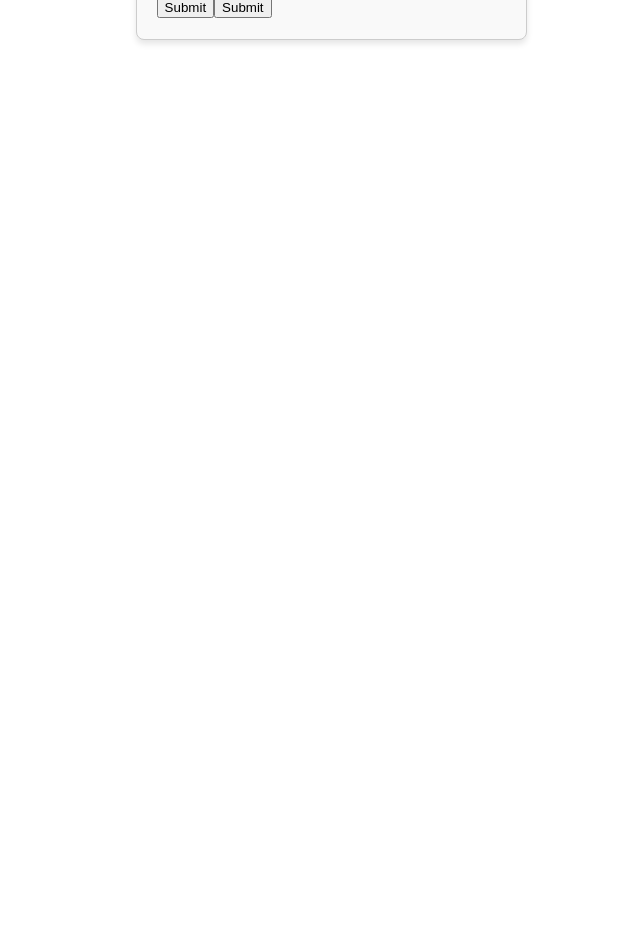
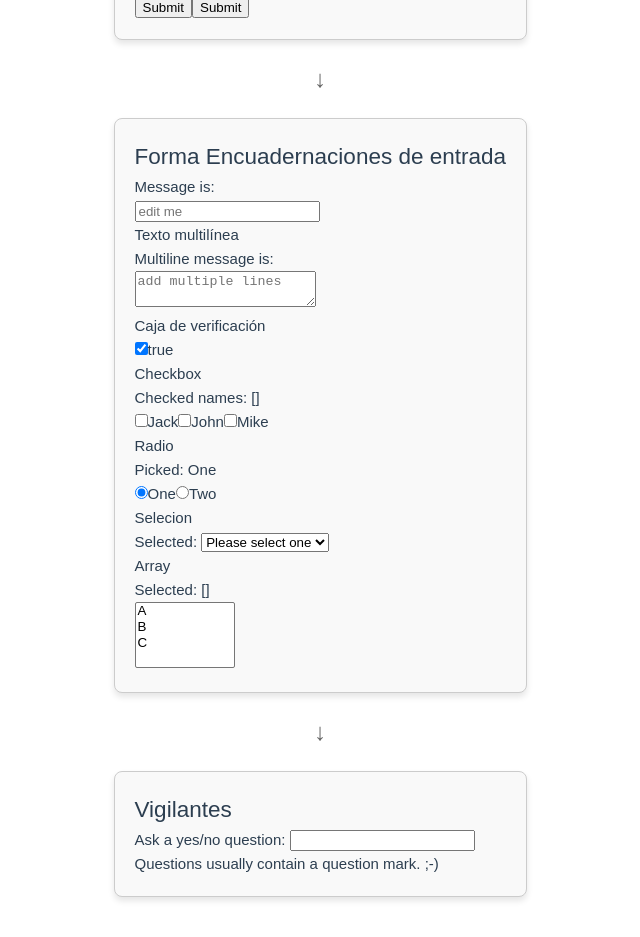
Before and after one commit to Kallavant/vue-project, a Vue app: page / in a window 1280 px wide. Shown: the part 1360-2297 px from the top of the page, without its empty margins (93-733 px from the left). Before the commit the page ends 1440 px from the top, so only its background shows below. Built offline with nearby package versions, Linux system fonts and the light colour scheme.

Commit message:
Nuevos temas

```diff
--- a/src/App.vue
+++ b/src/App.vue
@@ -1,6 +1,6 @@
 <script setup>
 //Parte de reactividad del curso
-import { ref, reactive, computed } from "vue";
+import { ref, reactive, computed, watch } from "vue";
 
 const count = ref(0);
 
@@ -27,47 +27,77 @@ const awesome = ref(true);
 
 //********************************************************************************
 // Lista de la lista
-const parentMessage = ref('Parent')
-const items = ref([{ message: 'Foo' }, { message: 'Bar' }])
+const parentMessage = ref("Parent");
+const items = ref([{ message: "Foo" }, { message: "Bar" }]);
 
 const myObject = reactive({
-  title: 'How to do lists in Vue',
-  author: 'Jane Doe',
-  publishedAt: '2016-04-10'
-})
+  title: "How to do lists in Vue",
+  author: "Jane Doe",
+  publishedAt: "2016-04-10",
+});
 
 const sets = ref([
   [1, 2, 3, 4, 5],
-  [6, 7, 8, 9, 10]
-])
+  [6, 7, 8, 9, 10],
+]);
 
 function even(numbers) {
-  return numbers.filter((number) => number % 2 === 0)
+  return numbers.filter((number) => number % 2 === 0);
 }
 //********************************************************************************
 // Evento
-const counter = ref(0)
-const name = ref('Vue.js')
+const counter = ref(0);
+const name = ref("Vue.js");
 
 function greet(event) {
-  alert(`Hello ${name.value}!`)
+  alert(`Hello ${name.value}!`);
   // `event` is the native DOM event
   if (event) {
-    alert(event.target.tagName)
+    alert(event.target.tagName);
   }
 }
 
 function say(message) {
-  alert(message)
+  alert(message);
 }
 
 function warn(message, event) {
   // now we have access to the native event
   if (event) {
-    event.preventDefault()
+    event.preventDefault();
   }
-  alert(message)
+  alert(message);
 }
+//********************************************************************************
+// Encuadernaciones de entrada
+const message = ref("");
+const message2 = ref("");
+const checked = ref(true);
+const checkedNames = ref([]);
+const picked = ref("One");
+const selected = ref("");
+const selected2 = ref([]);
+//********************************************************************************
+//Vigilantes
+const question = ref("");
+const answer = ref("Questions usually contain a question mark. ;-)");
+const loading = ref(false);
+
+// watch works directly on a ref
+watch(question, async (newQuestion, oldQuestion) => {
+  if (newQuestion.includes("?")) {
+    loading.value = true;
+    answer.value = "Thinking...";
+    try {
+      const res = await fetch("https://yesno.wtf/api");
+      answer.value = (await res.json()).answer;
+    } catch (error) {
+      answer.value = "Error! Could not reach the API. " + error;
+    } finally {
+      loading.value = false;
+    }
+  }
+});
 </script>
 
 <template>
@@ -134,7 +164,7 @@ function warn(message, event) {
       <span>&#x2193;</span>
     </div>
 
-    <!-- Renderización Condicional -->
+    <!-- Eventos -->
     <div class="section">
       <h2>Eventos</h2>
       <button @click="counter++">Add 1</button>
@@ -155,12 +185,75 @@ function warn(message, event) {
       </button>
     </div>
 
+    <!-- Separador -->
+    <div class="separator">
+      <span>&#x2193;</span>
     </div>
 
+    <!-- Forma Encuadernaciones de entrada -->
+    <div class="section">
+      <h2>Forma Encuadernaciones de entrada</h2>
+      <p>Message is: {{ message }}</p>
+      <input v-model="message" placeholder="edit me" />
+      <p>Texto multilínea</p>
+      <span>Multiline message is:</span>
+      <p style="white-space: pre-line">{{ message2 }}</p>
+      <textarea v-model="message2" placeholder="add multiple lines"></textarea>
+      <p>Caja de verificación</p>
+      <input type="checkbox" id="checkbox" v-model="checked" />
+      <label for="checkbox">{{ checked }}</label>
+      <p>Checkbox</p>
+      <div>Checked names: {{ checkedNames }}</div>
+      <input type="checkbox" id="jack" value="Jack" v-model="checkedNames" />
+      <label for="jack">Jack</label>
+      <input type="checkbox" id="john" value="John" v-model="checkedNames" />
+      <label for="john">John</label>
+      <input type="checkbox" id="mike" value="Mike" v-model="checkedNames" />
+      <label for="mike">Mike</label>
+      <p>Radio</p>
+      <div>Picked: {{ picked }}</div>
+      <input type="radio" id="one" value="One" v-model="picked" />
+      <label for="one">One</label>
+      <input type="radio" id="two" value="Two" v-model="picked" />
+      <label for="two">Two</label>
+      <p>Selecion</p>
+      <span> Selected: {{ selected }}</span>
+      <select v-model="selected">
+        <option disabled value="">Please select one</option>
+        <option>A</option>
+        <option>B</option>
+        <option>C</option>
+      </select>
+      <p>Array</p>
+      <div>Selected: {{ selected2 }}</div>
+      <select v-model="selected2" multiple>
+        <option>A</option>
+        <option>B</option>
+        <option>C</option>
+      </select>
+    </div>
 
+    <!-- Separador -->
+    <div class="separator">
+      <span>&#x2193;</span>
+    </div>
+
+    <!-- Vigilantes -->
+    <div class="section">
+      <h2>Vigilantes</h2>
+      <p>
+        Ask a yes/no question:
+        <input v-model="question" :disabled="loading" />
+      </p>
+      <p>{{ answer }}</p>
+    </div>
+  </div>
 </template>
 
 <style scoped>
+select[multiple] {
+  width: 100px;
+}
 .container {
   font-family: Arial, sans-serif;
   margin: 20px;
```
Lines whose indentation alone changed are shown as unchanged.
